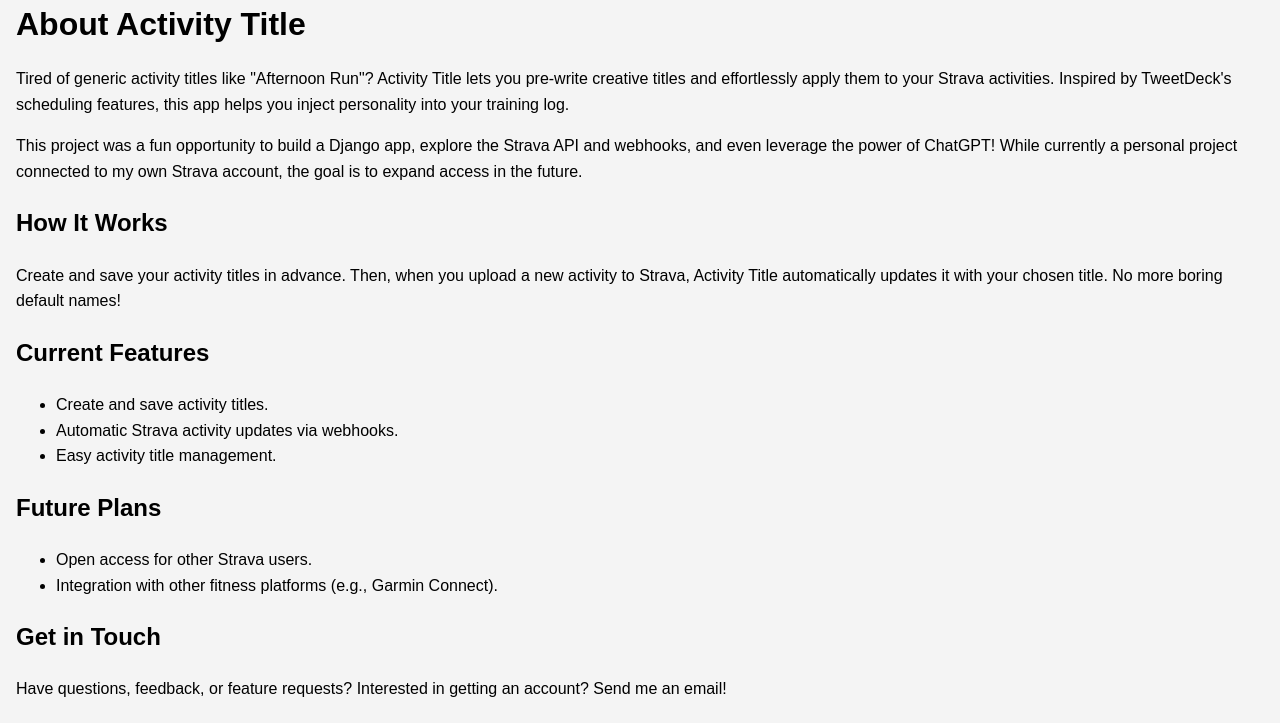
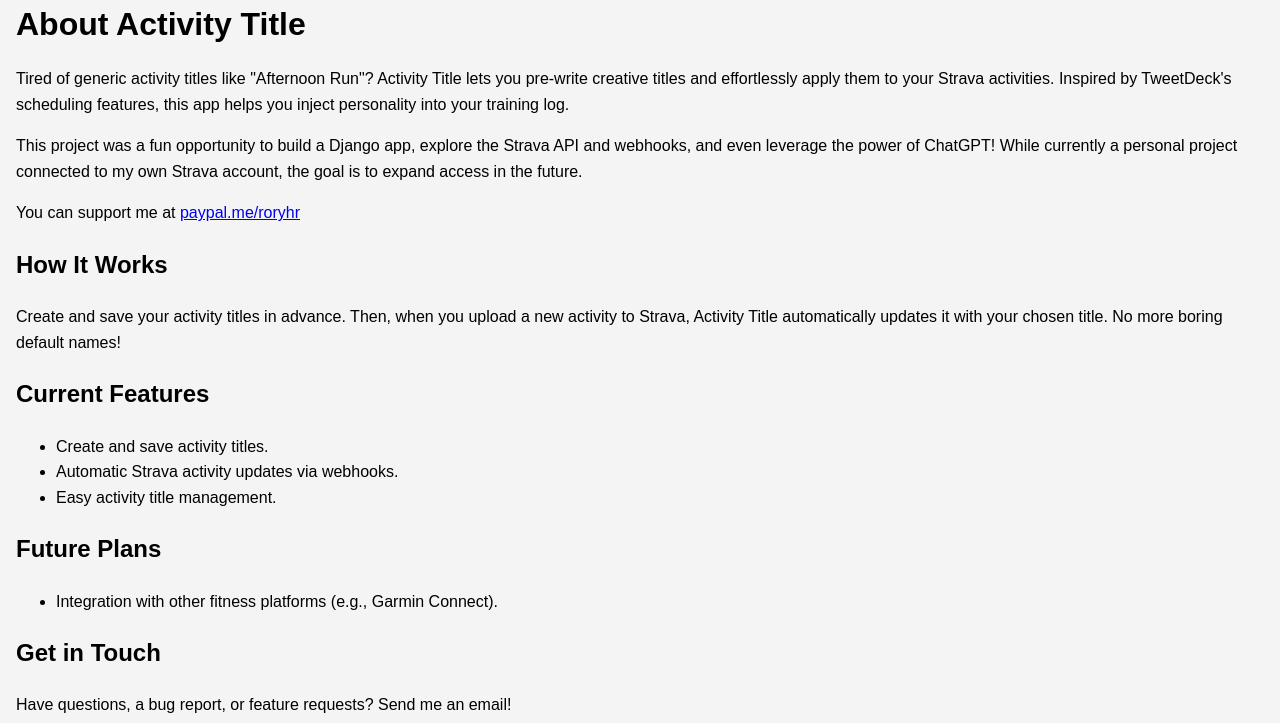
Before and after one commit to roryhr/activity-title, a Django app: page /about/ in a window 1280 px wide. Shown: the part 126-849 px from the top of the page. Run offline with Django 5.2, Linux system fonts and the light colour scheme.

Commit message:
Add paypal link

```diff
--- a/titles/templates/titles/about.html
+++ b/titles/templates/titles/about.html
@@ -9,35 +9,46 @@ About Activity Title - Streamline Your Strava Activities
 
 <section class="about-intro">
     <p>
-        Tired of generic activity titles like "Afternoon Run"? Activity Title lets you pre-write creative titles and effortlessly apply them to your Strava activities.  Inspired by TweetDeck's scheduling features, this app helps you inject personality into your training log.
+        Tired of generic activity titles like "Afternoon Run"? Activity Title lets you pre-write creative titles and
+        effortlessly apply them to your Strava activities. Inspired by TweetDeck's scheduling features, this app helps
+        you inject personality into your training log.
     </p>
     <p>
-        This project was a fun opportunity to build a Django app, explore the Strava API and webhooks, and even leverage the power of ChatGPT! While currently a personal project connected to my own Strava account, the goal is to expand access in the future.
+        This project was a fun opportunity to build a Django app, explore the Strava API and webhooks, and even leverage
+        the power of ChatGPT! While currently a personal project connected to my own Strava account, the goal is to
+        expand access in the future.
     </p>
+
+    <p>You can support me at <a
+            href="https://paypal.me/roryhr" target="_blank">paypal.me/roryhr</a></p>
 
 </section>
 
 <section class="about-details">
     <h2>How It Works</h2>
     <p>
-        Create and save your activity titles in advance. Then, when you upload a new activity to Strava, Activity Title automatically updates it with your chosen title.  No more boring default names!
+        Create and save your activity titles in advance. Then, when you upload a new activity to Strava, Activity Title
+        automatically updates it with your chosen title. No more boring default names!
     </p>
 
     <h2>Current Features</h2>
     <ul>
         <li>Create and save activity titles.</li>
-        <li>Automatic Strava activity updates via webhooks.</li> <li>Easy activity title management.</li>
+        <li>Automatic Strava activity updates via webhooks.</li>
+        <li>Easy activity title management.</li>
     </ul>
 
 
-    <h2>Future Plans</h2> <ul> <li>Open access for other Strava users.</li> <li>Integration with other fitness platforms (e.g., Garmin Connect).</li> </ul>
-
+    <h2>Future Plans</h2>
+    <ul>
+        <li>Integration with other fitness platforms (e.g., Garmin Connect).</li>
+    </ul>
 </section>
 
 <section class="about-contact">
     <h2>Get in Touch</h2>
     <p>
-        Have questions, feedback, or feature requests?  Interested in getting an account?  Send me an email!
+        Have questions, a bug report, or feature requests? Send me an email!
     </p>
     <p>Email: <a href="mailto:roryhr@gmail.com">roryhr@gmail.com</a></p>
 </section>
--- a/titles/views.py
+++ b/titles/views.py
@@ -205,7 +205,7 @@ def login_view(request):
 
     context = {
         "form": TitleForm(),
-        "titles": first_five,
+        "titles": reversed(first_five),
         "DEBUG": settings.DEBUG,
     }
     return render(request, "titles/login.html", context)
```
Also changed, not shown: titles/templates/titles/faq.html (+7 -3 lines).
